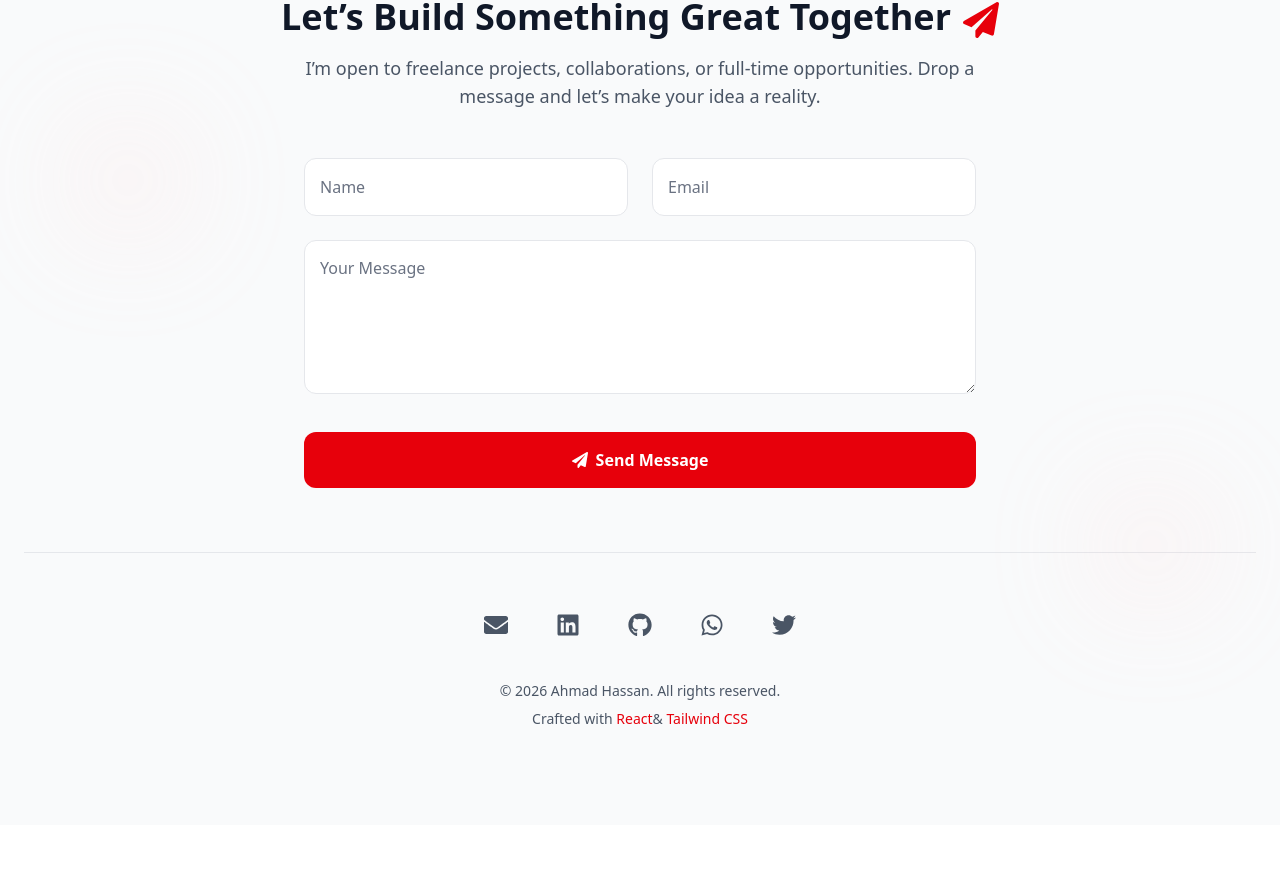
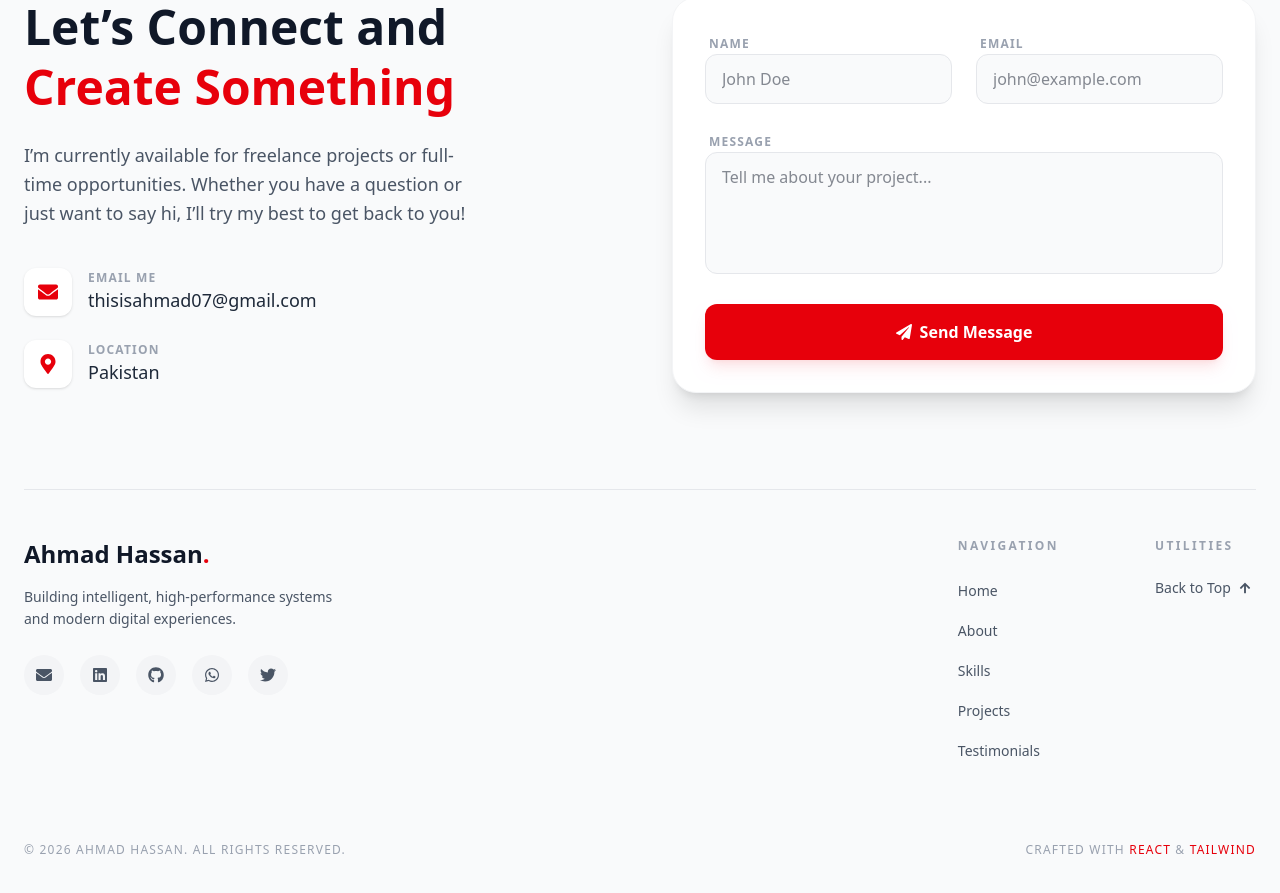
Before and after one commit to thisisahmad24/Ahmad-s-Portfolio, a React (Vite) app: page / in a window 1280 px wide. Shown: the part 5153-6046 px from the top of the page. Before the commit the page ends 5978 px from the top, so only its background shows below. Built offline with nearby package versions, Linux system fonts and the light colour scheme.

Commit message:
feat: redesign ContactFooter to a professional two-column layout

```diff
--- a/src/components/ContactFooter.jsx
+++ b/src/components/ContactFooter.jsx
@@ -1,17 +1,25 @@
 import React, { useState } from "react";
 import {
-  FaEnvelope, FaLinkedin, FaGithub, FaWhatsapp, FaPaperPlane, FaTwitter
+  FaEnvelope, FaLinkedin, FaGithub, FaWhatsapp, FaPaperPlane, FaTwitter, FaArrowUp, FaMapMarkerAlt
 } from "react-icons/fa";
+import { Link } from "react-scroll";
 import { motion, AnimatePresence } from "framer-motion";
 import { useTheme } from "../context/ThemeContext";
 
-// 🌐 Updated professional social links
 const SOCIAL_LINKS = [
   { icon: <FaEnvelope />, href: "mailto:thisisahmad07@gmail.com", label: "Email" },
   { icon: <FaLinkedin />, href: "https://www.linkedin.com/in/ahmad-hassan-ai-engineer", label: "LinkedIn" },
   { icon: <FaGithub />, href: "https://github.com/thisisahmad24", label: "GitHub" },
   { icon: <FaWhatsapp />, href: "https://wa.me/923114512268", label: "WhatsApp" },
   { icon: <FaTwitter />, href: "https://twitter.com/ahmadh07", label: "Twitter" }
+];
+
+const NAV_LINKS = [
+  { name: "Home", to: "home" },
+  { name: "About", to: "about" },
+  { name: "Skills", to: "skills" },
+  { name: "Projects", to: "projects" },
+  { name: "Testimonials", to: "testimonials" }
 ];
 
 const ContactFooter = ({ copyrightName = "Ahmad Hassan" }) => {
@@ -55,223 +63,230 @@ const ContactFooter = ({ copyrightName = "Ahmad Hassan" }) => {
   };
 
   return (
-    <section
+    <footer
       id="contact"
-      className={`relative py-24 px-6 ${isDark ? 'bg-zinc-950' : 'bg-gray-50'} transition-colors duration-300`}
+      className={`relative pt-24 pb-12 px-6 ${isDark ? 'bg-zinc-950' : 'bg-gray-50'} transition-colors duration-300`}
     >
       <div className="max-w-7xl mx-auto">
+        <div className="grid lg:grid-cols-2 gap-16 mb-24">
+
+          {/* Left Side: Contact Information */}
           <motion.div
-          initial={{ opacity: 0, y: 20 }}
-          whileInView={{ opacity: 1, y: 0 }}
-          viewport={{ once: true, margin: "0px 0px -100px 0px" }}
+            initial={{ opacity: 0, x: -30 }}
+            whileInView={{ opacity: 1, x: 0 }}
+            viewport={{ once: true }}
             transition={{ duration: 0.6 }}
-          className="mb-16"
           >
-          {/* Title Section */}
-          <div className="text-center mb-12">
-            <motion.h2
-              className={`text-4xl font-bold mb-4 ${isDark ? 'text-white' : 'text-gray-900'}`}
-              whileHover={{ scale: 1.02 }}
-            >
-              Let’s Build Something Great Together
-              <FaPaperPlane className={`inline-block ml-3 ${isDark ? 'text-red-400' : 'text-red-600'} animate-float`} />
-            </motion.h2>
-            <p className={`text-lg ${isDark ? 'text-gray-400' : 'text-gray-600'} max-w-2xl mx-auto`}>
-              I’m open to freelance projects, collaborations, or full-time opportunities. Drop a message and let’s make your idea a reality.
+            <h2 className={`text-4xl md:text-5xl font-bold mb-6 leading-tight ${isDark ? 'text-white' : 'text-gray-900'}`}>
+              Let’s Connect and <br />
+              <span className="text-red-600">Create Something</span>
+            </h2>
+            <p className={`text-lg mb-10 ${isDark ? 'text-gray-400' : 'text-gray-600'} max-w-md leading-relaxed`}>
+              I’m currently available for freelance projects or full-time opportunities.
+              Whether you have a question or just want to say hi, I’ll try my best to get back to you!
             </p>
+
+            <div className="space-y-6">
+              <div className="flex items-center gap-4 group">
+                <div className={`w-12 h-12 rounded-xl flex items-center justify-center transition-all ${isDark ? 'bg-zinc-900 group-hover:bg-red-600/20 text-red-400' : 'bg-white group-hover:bg-red-50 text-red-600 shadow-sm'}`}>
+                  <FaEnvelope className="text-xl" />
+                </div>
+                <div>
+                  <p className={`text-xs font-bold uppercase tracking-widest ${isDark ? 'text-gray-500' : 'text-gray-400'}`}>Email Me</p>
+                  <p className={`text-lg font-medium ${isDark ? 'text-gray-200' : 'text-gray-800'}`}>thisisahmad07@gmail.com</p>
+                </div>
               </div>
 
-          {/* Error Message */}
-          {error && (
+              <div className="flex items-center gap-4 group">
+                <div className={`w-12 h-12 rounded-xl flex items-center justify-center transition-all ${isDark ? 'bg-zinc-900 group-hover:bg-red-600/20 text-red-400' : 'bg-white group-hover:bg-red-50 text-red-600 shadow-sm'}`}>
+                  <FaMapMarkerAlt className="text-xl" />
+                </div>
+                <div>
+                  <p className={`text-xs font-bold uppercase tracking-widest ${isDark ? 'text-gray-500' : 'text-gray-400'}`}>Location</p>
+                  <p className={`text-lg font-medium ${isDark ? 'text-gray-200' : 'text-gray-800'}`}>Pakistan</p>
+                </div>
+              </div>
+            </div>
+          </motion.div>
+
+          {/* Right Side: Professional Form */}
           <motion.div
-              initial={{ opacity: 0, y: -10 }}
-              animate={{ opacity: 1, y: 0 }}
-              className={`text-center p-4 mb-6 rounded-lg ${isDark ? 'bg-red-900/30 text-red-300' : 'bg-red-100 text-red-600'}`}
+            initial={{ opacity: 0, x: 30 }}
+            whileInView={{ opacity: 1, x: 0 }}
+            viewport={{ once: true }}
+            transition={{ duration: 0.6 }}
+            className={`p-8 rounded-3xl ${isDark ? 'bg-zinc-900/50 border border-zinc-800' : 'bg-white shadow-xl border border-gray-100'}`}
           >
-              {error}
-            </motion.div>
-          )}
-
-          {/* Contact Form */}
             <AnimatePresence mode='wait'>
               {isSubmitted ? (
                 <motion.div
                   key="success"
-                initial={{ scale: 0.8, opacity: 0 }}
-                animate={{ scale: 1, opacity: 1 }}
-                exit={{ scale: 0.8, opacity: 0 }}
-                className={`text-center p-8 rounded-2xl max-w-lg mx-auto ${isDark ? 'bg-zinc-900' : 'bg-white shadow-lg'}`}
+                  initial={{ opacity: 0, scale: 0.9 }}
+                  animate={{ opacity: 1, scale: 1 }}
+                  className="text-center py-10"
                 >
-                <div className={`text-2xl mb-2 ${isDark ? 'text-emerald-400' : 'text-emerald-600'}`}>
-                  ✨ Message Sent!
-                </div>
-                <p className={`${isDark ? 'text-gray-300' : 'text-gray-600'} mb-4`}>
-                  Thanks for reaching out! I’ll reply within 24 hours.
+                  <div className="text-5xl mb-6">✨</div>
+                  <h3 className={`text-2xl font-bold mb-4 ${isDark ? 'text-white' : 'text-gray-900'}`}>Message Sent!</h3>
+                  <p className={`${isDark ? 'text-gray-400' : 'text-gray-600'} mb-8`}>
+                    Thanks for reaching out. I'll get back to you shortly.
                   </p>
                   <button
                     onClick={() => setIsSubmitted(false)}
-                  className={`underline ${isDark ? 'text-red-400 hover:text-red-300' : 'text-red-600 hover:text-red-700'}`}
+                    className="text-red-500 font-bold hover:underline"
                   >
                     Send another message
                   </button>
                 </motion.div>
               ) : (
-              <motion.form
-                key="form"
-                initial={{ opacity: 0 }}
-                animate={{ opacity: 1 }}
-                exit={{ opacity: 0 }}
-                onSubmit={handleSubmit}
-                className="max-w-2xl mx-auto"
-              >
-                <div className="grid md:grid-cols-2 gap-6 mb-6">
-                  {['name', 'email'].map((field) => (
-                    <div className="relative" key={field}>
+                <form onSubmit={handleSubmit} className="space-y-6">
+                  {error && (
+                    <div className="p-4 bg-red-500/10 border border-red-500/20 text-red-500 text-sm rounded-lg">
+                      {error}
+                    </div>
+                  )}
+                  <div className="grid md:grid-cols-2 gap-6">
+                    <div className="space-y-2">
+                      <label className={`text-xs font-bold uppercase tracking-widest ml-1 ${isDark ? 'text-gray-500' : 'text-gray-400'}`}>Name</label>
                       <input
-                        type={field === 'email' ? 'email' : 'text'}
-                        name={field}
-                        value={formData[field]}
-                        onChange={(e) => setFormData({...formData, [field]: e.target.value})}
+                        type="text"
+                        placeholder="John Doe"
+                        value={formData.name}
+                        onChange={(e) => setFormData({...formData, name: e.target.value})}
                         required
-                        className={`w-full p-4 rounded-xl peer focus:ring-0 border ${
+                        className={`w-full px-4 py-3 rounded-xl outline-none transition-all border ${
                           isDark
-                            ? 'bg-zinc-900 border-zinc-800 focus:border-red-400'
-                            : 'bg-white border-gray-200 focus:border-red-600'
-                        } transition-all`}
+                            ? 'bg-zinc-950 border-zinc-800 focus:border-red-500 text-white'
+                            : 'bg-gray-50 border-gray-200 focus:border-red-600 text-gray-900'
+                        }`}
                       />
-                      <label className={`absolute left-4 transition-all pointer-events-none ${
-                        formData[field]
-                          ? 'top-1 text-sm opacity-70'
-                          : 'top-1/2 -translate-y-1/2 peer-focus:top-1 peer-focus:text-sm'
-                      } ${
+                    </div>
+                    <div className="space-y-2">
+                      <label className={`text-xs font-bold uppercase tracking-widest ml-1 ${isDark ? 'text-gray-500' : 'text-gray-400'}`}>Email</label>
+                      <input
+                        type="email"
+                        placeholder="john@example.com"
+                        value={formData.email}
+                        onChange={(e) => setFormData({...formData, email: e.target.value})}
+                        required
+                        className={`w-full px-4 py-3 rounded-xl outline-none transition-all border ${
                           isDark
-                          ? 'text-gray-400 peer-focus:text-red-400'
-                          : 'text-gray-500 peer-focus:text-red-600'
-                      }`}>
-                        {field.charAt(0).toUpperCase() + field.slice(1)}
-                      </label>
+                            ? 'bg-zinc-950 border-zinc-800 focus:border-red-500 text-white'
+                            : 'bg-gray-50 border-gray-200 focus:border-red-600 text-gray-900'
+                        }`}
+                      />
                     </div>
-                  ))}
                   </div>
-
-                <div className="relative mb-8">
+                  <div className="space-y-2">
+                    <label className={`text-xs font-bold uppercase tracking-widest ml-1 ${isDark ? 'text-gray-500' : 'text-gray-400'}`}>Message</label>
                     <textarea
-                    name="message"
+                      placeholder="Tell me about your project..."
+                      rows="4"
                       value={formData.message}
                       onChange={(e) => setFormData({...formData, message: e.target.value})}
                       required
-                    rows="5"
-                    className={`w-full p-4 rounded-xl peer focus:ring-0 border ${
+                      className={`w-full px-4 py-3 rounded-xl outline-none transition-all border resize-none ${
                         isDark
-                        ? 'bg-zinc-900 border-zinc-800 focus:border-red-400'
-                        : 'bg-white border-gray-200 focus:border-red-600'
-                    } transition-all`}
+                          ? 'bg-zinc-950 border-zinc-800 focus:border-red-500 text-white'
+                          : 'bg-gray-50 border-gray-200 focus:border-red-600 text-gray-900'
+                      }`}
                     />
-                  <label className={`absolute left-4 top-4 transition-all pointer-events-none ${
-                    formData.message
-                      ? 'text-sm opacity-70'
-                      : 'peer-focus:text-sm'
-                  } ${
-                    isDark
-                      ? 'text-gray-400 peer-focus:text-red-400'
-                      : 'text-gray-500 peer-focus:text-red-600'
-                  }`}>
-                    Your Message
-                  </label>
                   </div>
-
                   <motion.button
                     whileHover={{ scale: 1.02 }}
                     whileTap={{ scale: 0.98 }}
-                  type="submit"
                     disabled={isLoading}
-                  className={`w-full py-4 rounded-xl font-semibold flex items-center justify-center gap-2 ${
+                    className={`w-full py-4 rounded-xl font-bold flex items-center justify-center gap-2 transition-all ${
                       isDark
-                      ? 'bg-red-600 hover:bg-red-700 text-white'
-                      : 'bg-red-600 hover:bg-red-700 text-white'
-                  } transition-all ${isLoading ? 'opacity-70 cursor-wait' : ''}`}
+                        ? 'bg-red-600 hover:bg-red-700 text-white shadow-lg shadow-red-600/20'
+                        : 'bg-red-600 hover:bg-red-700 text-white shadow-lg shadow-red-600/10'
+                    } ${isLoading ? 'opacity-70 cursor-not-allowed' : ''}`}
                   >
                     {isLoading ? (
-                    <svg className="animate-spin h-5 w-5 text-white" xmlns="http://www.w3.org/2000/svg" fill="none" viewBox="0 0 24 24">
-                      <circle className="opacity-25" cx="12" cy="12" r="10" stroke="currentColor" strokeWidth="4"></circle>
-                      <path className="opacity-75" fill="currentColor" d="M4 12a8 8 0 018-8V0C5.373 0 0 5.373 0 12h4zm2 5.291A7.962 7.962 0 014 12H0c0 3.042 1.135 5.824 3 7.938l3-2.647z"></path>
-                    </svg>
+                      <span className="w-5 h-5 border-2 border-white/30 border-t-white rounded-full animate-spin" />
                     ) : (
                       <>
-                      <FaPaperPlane className="transform transition-transform group-hover:-translate-y-0.5" />
-                      Send Message
+                        <FaPaperPlane /> Send Message
                       </>
                     )}
                   </motion.button>
-              </motion.form>
+                </form>
               )}
             </AnimatePresence>
           </motion.div>
+        </div>
 
-        {/* Footer Socials */}
-        <motion.footer
-          initial={{ opacity: 0 }}
-          whileInView={{ opacity: 1 }}
-          viewport={{ once: true, margin: "0px 0px -100px 0px" }}
-          transition={{ delay: 0.4 }}
-          className={`pt-12 ${isDark ? 'border-t border-gray-800' : 'border-t border-gray-200'}`}
-        >
-          <div className="flex flex-col items-center">
-            <motion.div
-              className="grid grid-cols-5 gap-6 mb-8"
-              initial="hidden"
-              whileInView="visible"
-              viewport={{ once: true }}
-              variants={{
-                hidden: { opacity: 0 },
-                visible: { opacity: 1, transition: { staggerChildren: 0.1 } }
-              }}
-            >
-              {SOCIAL_LINKS.map((link, index) => (
+        {/* Enhanced Footer Navigation */}
+        <div className={`pt-12 border-t flex flex-col md:flex-row justify-between items-start gap-12 ${isDark ? 'border-zinc-800' : 'border-gray-200'}`}>
+
+          {/* Brand & Socials */}
+          <div className="max-w-xs">
+            <h3 className={`text-2xl font-bold mb-4 ${isDark ? 'text-white' : 'text-gray-900'}`}>
+              {copyrightName}<span className="text-red-600">.</span>
+            </h3>
+            <p className={`text-sm mb-6 leading-relaxed ${isDark ? 'text-gray-400' : 'text-gray-600'}`}>
+              Building intelligent, high-performance systems and modern digital experiences.
+            </p>
+            <div className="flex gap-4">
+              {SOCIAL_LINKS.map((link, i) => (
                 <motion.a
-                  key={index}
+                  key={i}
                   href={link.href}
                   target="_blank"
                   rel="noopener noreferrer"
-                  className={`text-2xl p-3 rounded-full transition-all ${
-                    isDark
-                      ? 'text-gray-400 hover:text-red-400 hover:bg-zinc-800'
-                      : 'text-gray-600 hover:text-red-600 hover:bg-gray-100'
+                  whileHover={{ y: -3 }}
+                  className={`w-10 h-10 rounded-full flex items-center justify-center transition-colors ${
+                    isDark ? 'bg-zinc-900 text-gray-400 hover:text-red-400' : 'bg-gray-100 text-gray-600 hover:text-red-600'
                   }`}
                   aria-label={link.label}
-                  variants={{
-                    hidden: { y: 20, opacity: 0 },
-                    visible: { y: 0, opacity: 1 }
-                  }}
-                  whileHover={{ scale: 1.1 }}
-                  whileTap={{ scale: 0.9 }}
                 >
                   {link.icon}
                 </motion.a>
               ))}
-            </motion.div>
+            </div>
+          </div>
 
-            <div className={`text-center space-y-2 ${isDark ? 'text-gray-400' : 'text-gray-600'}`}>
-              <p className="text-sm">
-                © {new Date().getFullYear()} {copyrightName}. All rights reserved.
-              </p>
-              <p className="text-sm">
-                Crafted with <span className={`${isDark ? 'text-red-400' : 'text-red-600'}`}>React</span>
-                & <span className={`${isDark ? 'text-red-400' : 'text-red-600'}`}>Tailwind CSS</span>
+          {/* Quick Links */}
+          <div className="grid grid-cols-2 gap-12 sm:gap-24">
+            <div>
+              <h4 className={`text-xs font-bold uppercase tracking-[0.2em] mb-6 ${isDark ? 'text-gray-500' : 'text-gray-400'}`}>Navigation</h4>
+              <ul className="space-y-4">
+                {NAV_LINKS.map((link, i) => (
+                  <li key={i}>
+                    <Link
+                      to={link.to}
+                      smooth
+                      duration={500}
+                      className={`text-sm cursor-pointer transition-colors ${isDark ? 'text-gray-400 hover:text-white' : 'text-gray-600 hover:text-red-600'}`}
+                    >
+                      {link.name}
+                    </Link>
+                  </li>
+                ))}
+              </ul>
+            </div>
+            <div className="flex flex-col items-start">
+              <h4 className={`text-xs font-bold uppercase tracking-[0.2em] mb-6 ${isDark ? 'text-gray-500' : 'text-gray-400'}`}>Utilities</h4>
+              <Link
+                to="home"
+                smooth
+                duration={500}
+                className={`flex items-center gap-2 text-sm cursor-pointer transition-colors ${isDark ? 'text-gray-400 hover:text-white' : 'text-gray-600 hover:text-red-600'}`}
+              >
+                Back to Top <FaArrowUp className="text-xs" />
+              </Link>
+            </div>
+          </div>
+        </div>
+
+        {/* Copyright Bar */}
+        <div className={`mt-12 pt-8 flex flex-col md:flex-row justify-between items-center gap-4 text-xs font-medium uppercase tracking-widest ${isDark ? 'text-gray-600' : 'text-gray-400'}`}>
+          <p>© {new Date().getFullYear()} {copyrightName}. All rights reserved.</p>
+          <p>
+            Crafted with <span className="text-red-600">React</span> & <span className="text-red-600">Tailwind</span>
           </p>
         </div>
       </div>
-        </motion.footer>
-      </div>
-
-      {/* Subtle Gradient Glow */}
-      <div className="absolute inset-0 pointer-events-none">
-        <div className="max-w-7xl mx-auto h-full">
-          <div className={`hidden md:block absolute top-1/4 left-20 w-24 h-24 rounded-full blur-3xl opacity-30 ${isDark ? 'bg-red-900' : 'bg-red-200'}`} />
-          <div className={`hidden md:block absolute bottom-1/4 right-20 w-24 h-24 rounded-full blur-3xl opacity-30 ${isDark ? 'bg-red-900' : 'bg-red-200'}`} />
-        </div>
-      </div>
-    </section>
+    </footer>
   );
 };
 
```
Lines whose indentation alone changed are shown as unchanged.
